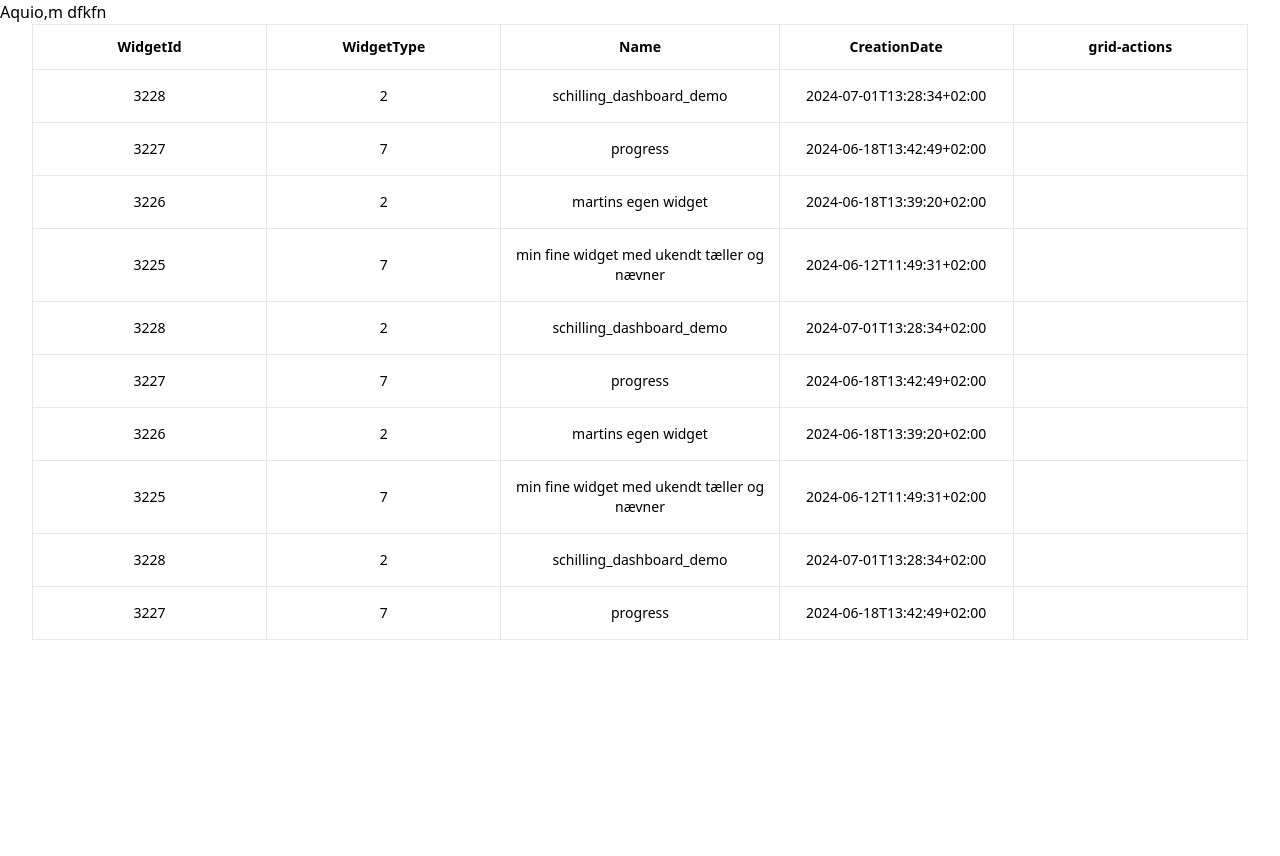
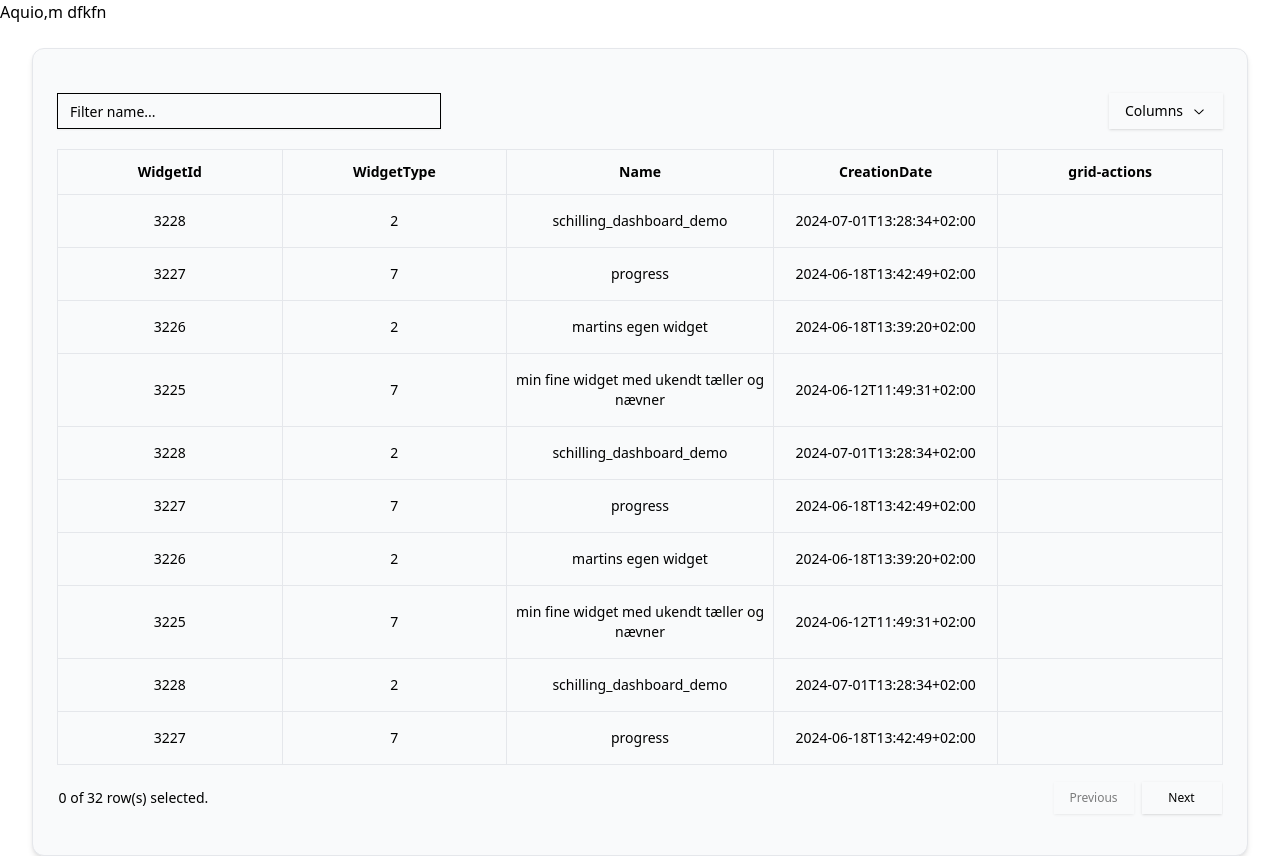
Before and after one commit to eddremonts86/project-proposal, a React (Vite) app: page /documentation/tables in a window 1280 px wide. Before the commit the page ends 800 px from the top, so only its background shows below. Built offline with nearby package versions, Linux system fonts and the light colour scheme.

Commit message:
chore: Add TableColumnsFilter and TableFilters components to Table module

```diff
--- a/package.json
+++ b/package.json
@@ -11,6 +11,7 @@
   },
   "dependencies": {
     "@hookform/resolvers": "^3.9.0",
+    "@radix-ui/react-dropdown-menu": "^2.1.1",
     "@radix-ui/react-icons": "^1.3.0",
     "@radix-ui/react-label": "^2.1.0",
     "@radix-ui/react-slot": "^1.1.0",
--- a/src/components/globals/Table/components/TableColumnsFilter.tsx
+++ b/src/components/globals/Table/components/TableColumnsFilter.tsx
@@ -6,11 +6,15 @@ import {
   DropdownMenuTrigger,
 } from '@radix-ui/react-dropdown-menu'
 import { ChevronDownIcon } from '@radix-ui/react-icons'
+import { Table } from '@tanstack/react-table'
+
 interface TableColumnsFilterProps {
-  table: unknown
+  table: Table<unknown>
 }
 
-export default function TableColumnsFilter({ table }: Readonly<TableColumnsFilterProps>) {
+export default function TableColumnsFilter({
+  table,
+}: Readonly<TableColumnsFilterProps>) {
   return (
     <DropdownMenu>
       <DropdownMenuTrigger asChild>
--- a/src/components/globals/Table/components/TableFilters.tsx
+++ b/src/components/globals/Table/components/TableFilters.tsx
@@ -1,6 +1,9 @@
 import { Input } from '@/components/ui/input'
+import { Table } from '@tanstack/react-table'
+import React from 'react'
+
 interface TableFiltersProps {
-  table: unknown
+  table: Table<unknown>
   placeholder: string
   className?: string
 }
@@ -14,7 +17,7 @@ export default function TableFilters({
       placeholder={placeholder}
       className={className}
       value={(table.getColumn('Name')?.getFilterValue() as string) ?? ''}
-      onChange={(event) =>
+      onChange={(event: React.EventHandler<Input>) =>
         table.getColumn('Name')?.setFilterValue(event.target.value)
       }
     />
--- a/src/components/globals/Table/index.ts
+++ b/src/components/globals/Table/index.ts
@@ -2,6 +2,8 @@ import Table from './components/Table'
 import TableHeaders from './components/TableHeaders'
 import TableContent from './components/TableContent'
 import TableFooter from './components/TableFooter'
+import TableColumnsFilter from './components/TableColumnsFilter'
+import TableFilters from './components/TableFilters'
 
 
-export {TableFooter, TableHeaders, TableContent, Table}
+export {TableFooter, TableHeaders, TableContent, Table, TableFilters, TableColumnsFilter}
--- a/src/pages/documentation/tables/page.tsx
+++ b/src/pages/documentation/tables/page.tsx
@@ -1,20 +1,25 @@
-import { Table } from "@/components/globals/Table";
+import { Table, TableColumnsFilter, TableFilters } from "@/components/globals/Table";
+import useTable from "@/components/globals/Table/hooks/useTable";
 import { tableExampleData } from "./const/tableExampleData";
-import useTable from "@/components/globals/Table/hooks/useTable";
 export default function TablePage() {
   const { headers, data, config } = tableExampleData;
-   const { table, tHeaders, tColumns, footer } = useTable({
+   const { table, tHeaders, tColumns } = useTable({
     config,
     headers,
     data,
   });
-   return (
+  return (<div className="p-6 mt-6 border shadow-md bg-gray-50 rounded-xl">
+    <div className="flex items-center justify-between py-5">
+    <TableFilters  table={table}/>
+    <TableColumnsFilter  table={table}/>
+    </div>
     <Table
       className="w-full"
       table={table}
       tHeaders={tHeaders}
       tColumns={tColumns}
-      footer={footer}
+      footer={true}
     />
+    </div>
   );
 }
```
Also changed, not shown: 1 other file (tests, documents, lock files or other folders).
